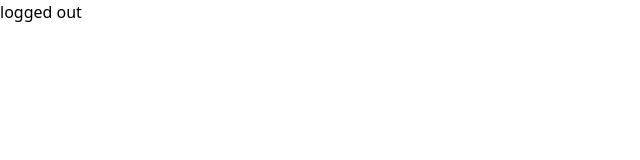
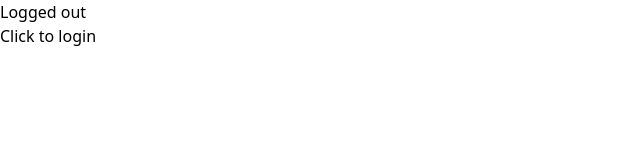
Before and after one commit to paulpascal/restaurant-delivery-app-frontend-react, a React (Create React App) app: page / in a window 1280 px wide. Shown: the top 160 px of the page, without its empty margins (0-640 px from the left). Built offline with nearby package versions, Linux system fonts and the light colour scheme.

Commit message:
Adding client local state apollo

```diff
--- a/src/App.tsx
+++ b/src/App.tsx
@@ -1,7 +1,11 @@
+import { useReactiveVar } from "@apollo/client";
 import { LoggedOutRouter } from "./routers/logged-out-router";
+import { LoggedInRouter } from "./routers/logged-in-router";
+import { isLoggedInVar } from "./apollo";
 
 function App() {
-  return <LoggedOutRouter />;
+  const isLoggedIn = useReactiveVar(isLoggedInVar);
+  return isLoggedIn ? <LoggedInRouter /> : <LoggedOutRouter />;
 }
 
 export default App;
--- a/src/apollo.ts
+++ b/src/apollo.ts
@@ -1,7 +1,21 @@
-import { ApolloClient, InMemoryCache } from '@apollo/client';
+import { ApolloClient, InMemoryCache, makeVar } from '@apollo/client';
+
+export const isLoggedInVar = makeVar(false)
 
 export const client = new ApolloClient({
   uri: 'http://localhost:4000/graphql',
-  cache: new InMemoryCache(),
-  connectToDevTools: true
+  cache: new InMemoryCache({
+    typePolicies:{
+      Query: {
+        fields:{
+          isLoggedIn: {
+            read(){
+              return isLoggedInVar
+            }
+          }
+        }
+      }
+    }
+  }),
+  connectToDevTools: true,
 });
--- /dev/null
+++ b/src/routers/logged-in-router.tsx
@@ -0,0 +1,13 @@
+import { isLoggedInVar } from "../apollo";
+
+export const LoggedInRouter = () => {
+  const onClick = () => {
+    isLoggedInVar(false);
+  };
+  return (
+    <div>
+      <h1>Logged in</h1>
+      <button onClick={onClick}>Logout</button>
+    </div>
+  );
+};
--- a/src/routers/logged-out-router.tsx
+++ b/src/routers/logged-out-router.tsx
@@ -1 +1,13 @@
-export const LoggedOutRouter = () => <p>logged out </p>;
+import { isLoggedInVar } from "../apollo";
+
+export const LoggedOutRouter = () => {
+  const onClick = () => {
+    isLoggedInVar(true);
+  };
+  return (
+    <div>
+      <h1>Logged out</h1>
+      <button onClick={onClick}>Click to login</button>
+    </div>
+  );
+};
```
Also changed, not shown: 1 other file (tests, documents, lock files or other folders).
